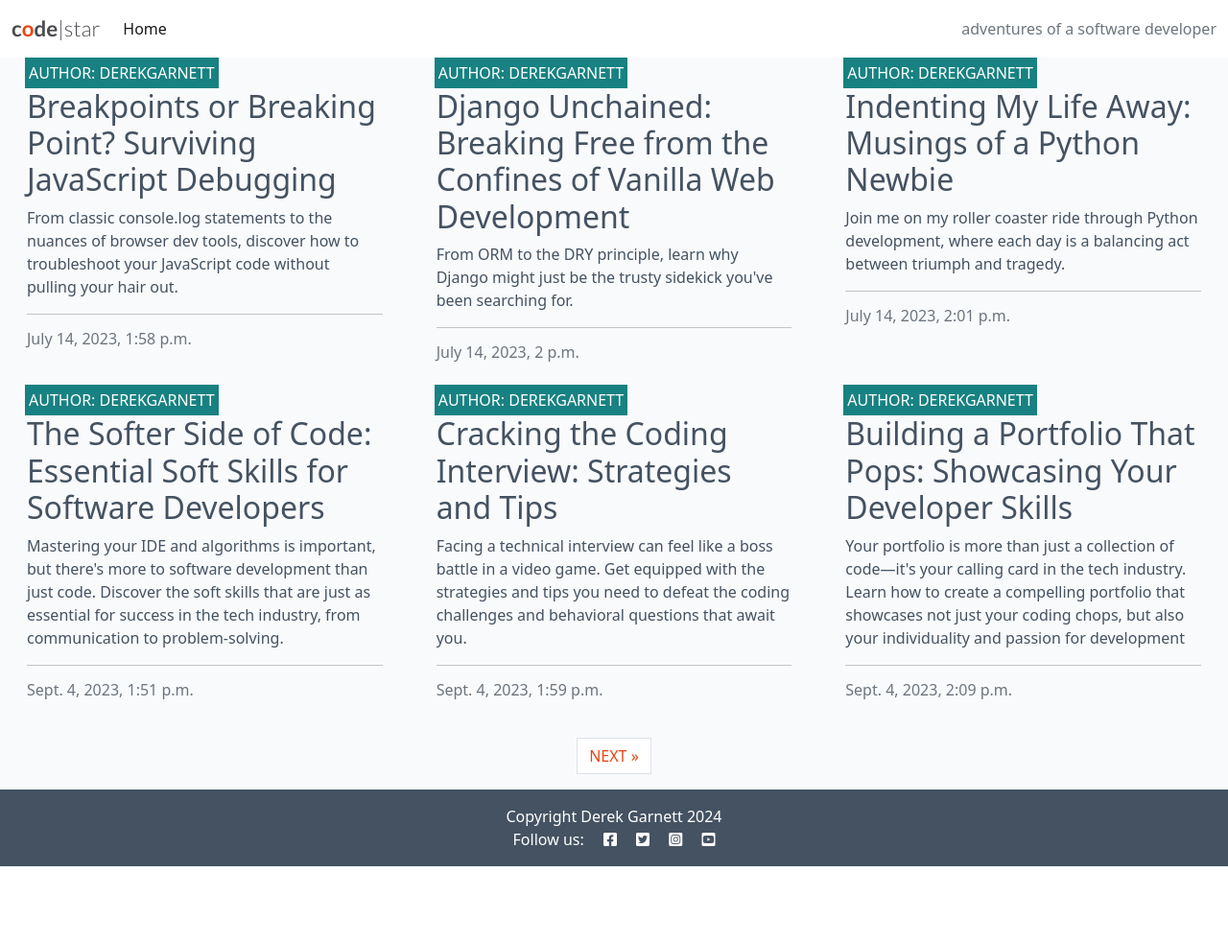
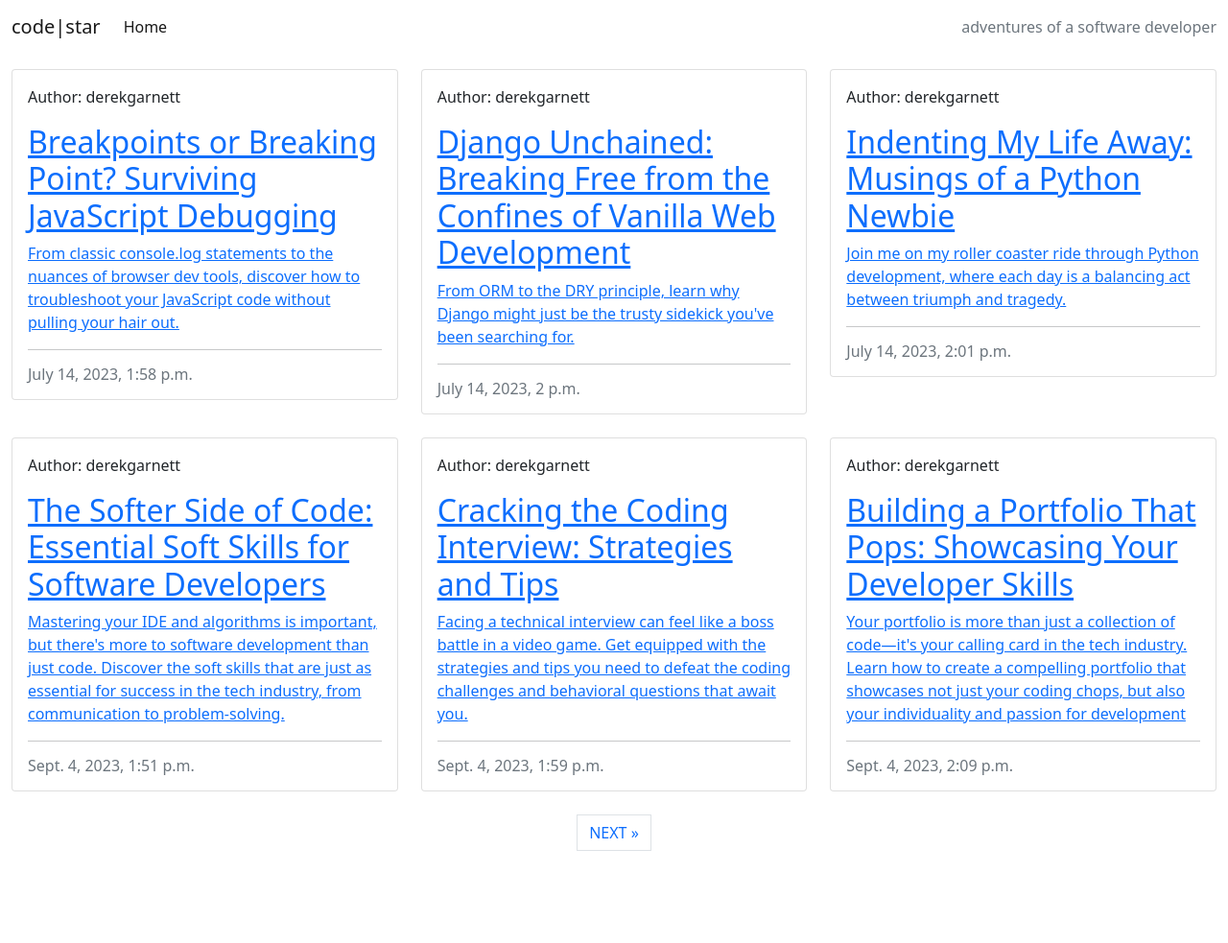
Before and after one commit to Drekkg/django-blog, a Django app: page / in a window 1280 px wide. Shown: the whole page at 96% size. Before the commit the page ends 903 px from the top, so only its background shows below. Run offline with Django 4.2, Linux system fonts and the light colour scheme; data comes from the database, SQL or seed files in the repository; both versions use the stored data as it was after the commit.

```diff
--- a/blog/templates/base.html
+++ b/blog/templates/base.html
@@ -74,7 +74,7 @@
     <script src="https://cdn.jsdelivr.net/npm/bootstrap@5.0.1/dist/js/bootstrap.bundle.min.js"
         integrity="sha384-gtEjrD/SeCtmISkJkNUaaKMoLD0//ElJ19smozuHV6z3Iehds+3Ulb9Bn9Plx0x4" crossorigin="anonymous">
         </script>
-    <script src="{% static 'js/script.js' %}""></script>
+    <script type="javascript" src="{% static 'js/script.js' %}"></script>
 </body>
 
 </html>
--- a/codestar/runtime.txt
+++ b/codestar/runtime.txt
@@ -0,0 +1 @@
+python-3.12.4
--- a/static/css/js/script.js
+++ /dev/null
@@ -1 +0,0 @@
-console.log("42 67 98")
--- a/static/css/style.css
+++ /dev/null
@@ -1,162 +0,0 @@
-
-body {
-    background-color: #F9FAFC;
-}
-
-.brand {
-    font-family: Lato, sans-serif;
-    font-size: 1.4rem;
-    font-weight: 700;
-    color: #4A4A4F;
-}
-
-.red-o {
-    color: #E84610;
-}
-
-.thin {
-    font-weight: 300;
-}
-
-.light-bg {
-    background-color: #fff;
-}
-
-.dark-bg {
-    background-color: #445261;
-}
-
-.main-bg {
-    background-color: #F9FAFC;
-}
-
-.card {
-    border: none;
-    background-color: transparent;
-}
-
-.image-container {
-    position: relative;
-}
-
-.image-flash {
-    position: absolute;
-    bottom: 5%;
-    min-width: 30%;
-    left: -2px;
-    background-color: #188181;
-}
-
-.scale {
-    width: 100%;
-    height: auto;
-}
-
-.author {
-    color: white;
-    margin: 4px;
-    text-transform: uppercase;
-}
-
-.masthead {
-    margin-top: 10px;
-    overflow: hidden;
-    position: relative;
-    display: inline-block;
-    height: 33vh;
-    width: 100%;
-}
-
-.masthead-text {
-    background-color: #445261;
-    color: white;
-    position: relative;
-}
-
-.masthead-image {
-    position: relative;
-    overflow: hidden;
-}
-
-.masthead-image:after {
-    content: "";
-    position: absolute;
-    top: 0;
-    right: 90%;
-    height: 100%;
-    width: 150%;
-    background: #445261;
-    -webkit-transform: skew(15deg);
-    -moz-transform: skew(15deg);
-    transform: skew(15deg);
-    z-index: 100;
-}
-
-.post-link {
-    text-decoration: none;
-    color: #445261;
-}
-
-.post-link:hover,
-.page-link {
-    color: #E84610;
-}
-
-.post-title {
-    margin-top: 10%;
-    margin-left: 5%;
-}
-
-.post-subtitle {
-    margin-left: 5%;
-    color: lightgray;
-}
-
-.btn-signup,
-.btn-edit {
-    background-color: #188181;
-    color: #fff;
-}
-
-.btn-signup:hover,
-.btn-signup:active {
-    background-color: #fff;
-    color: #23BBBB;
-}
-
-.link {
-    color: #23BBBB;
-    text-decoration: none;
-}
-
-.link:hover,
-.link:active {
-    color: #445261;
-    text-decoration: underline;
-}
-
-.btn-like {
-    color: #E84610;
-    border: none;
-    background: transparent;
-}
-
-.btn-delete {
-    color: #fff;
-    background: #E84610;
-}
-
-.btn-like:hover,
-.btn-like:active {
-    color: #E84610;
-    background: transparent;
-    border: none;
-}
-
-.faded {
-    color: rgb(172, 175, 175);
-}
-
-.approval {
-    color: rgb(222, 146, 168);
-}
```
Also changed, not shown: db.sqlite3, 2 other files.
